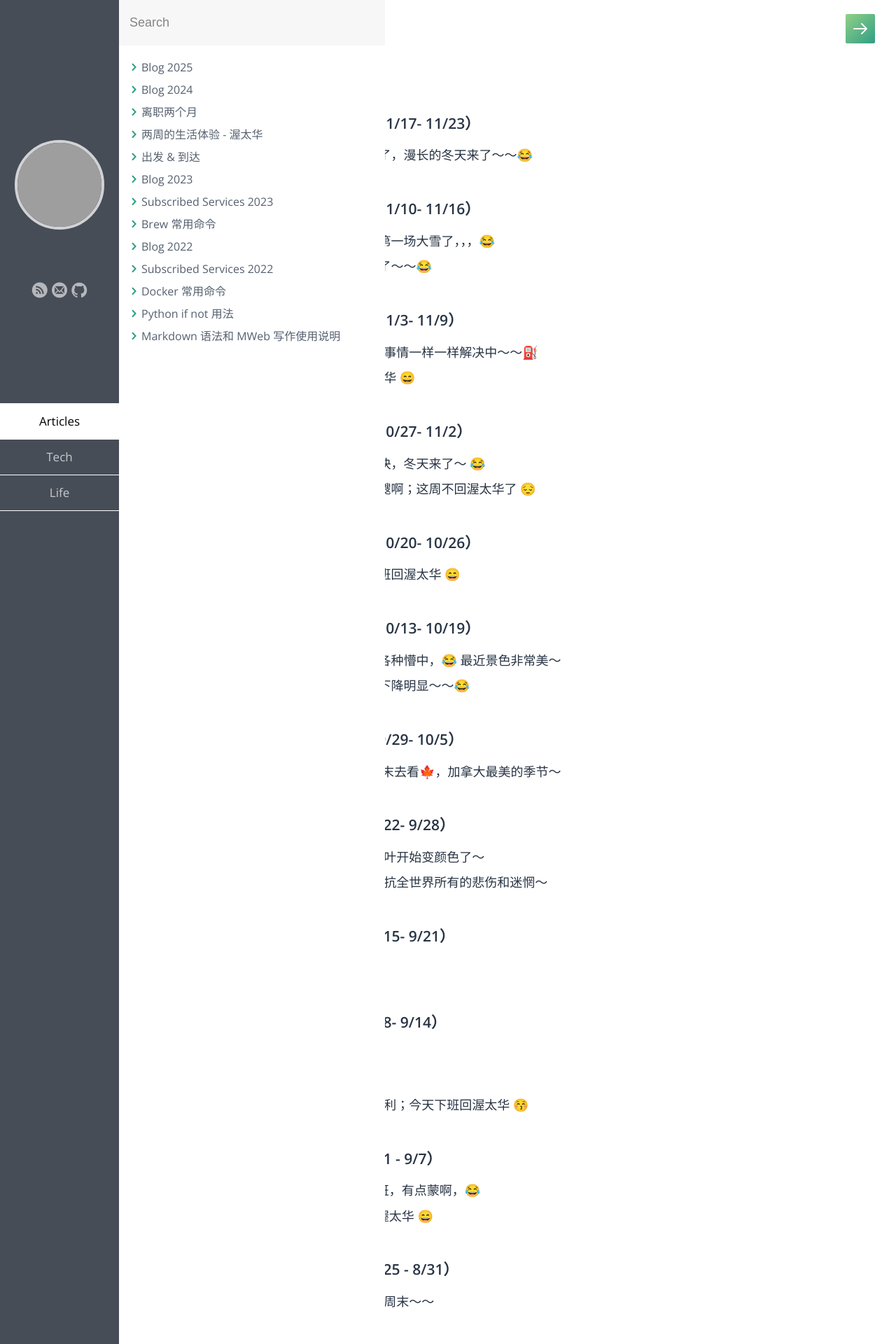
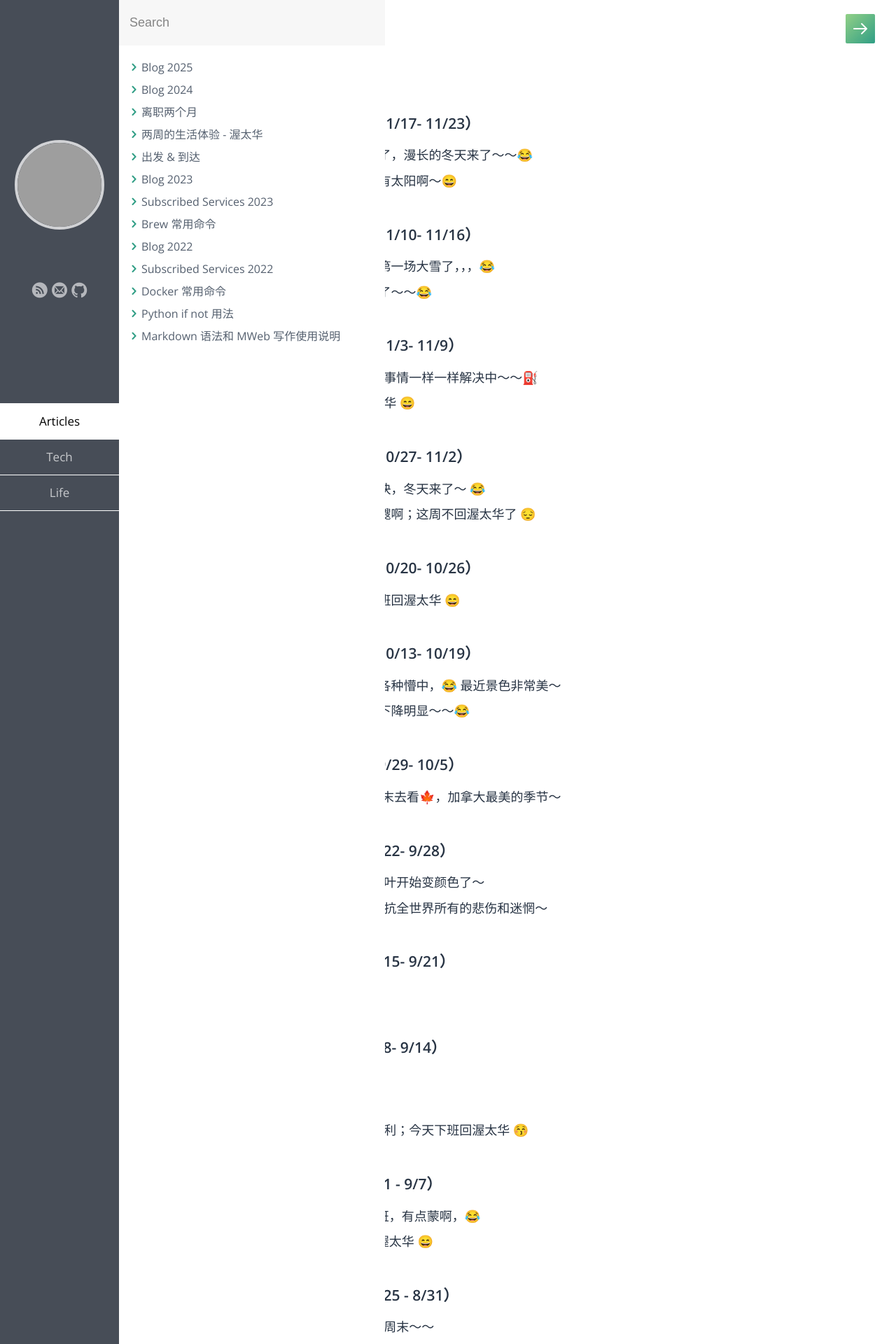
Before and after one commit to samxupeiran/samxupeiran.github.io, a Jekyll site: the page built from _posts/life/2025-01-02-my-blog.md, in a window 1280 px wide. Shown: the top 1920 px of the page at 70% size. Built offline with Jekyll 4.4.1, drawn with Linux system fonts in a browser that asks for light colours; some web fonts are replaced; grey boxes are pictures that could not be loaded.

Commit message:
feat: add weekly blog 11/20

```diff
--- a/_posts/life/2025-01-02-my-blog.md
+++ b/_posts/life/2025-01-02-my-blog.md
@@ -8,6 +8,7 @@ tags: Blog
 
 - ### 2025 年 11 月 第 3 周（11/17- 11/23）
      - 11/18 温度已经到了零下了，漫长的冬天来了～～😂
+     - 11/20 这两天不错，起码有太阳啊～😄
 
 - ### 2025 年 11 月 第 2 周（11/10- 11/16）
      - 11/12 忙得很啊；下起来第一场大雪了，，，😂
```
